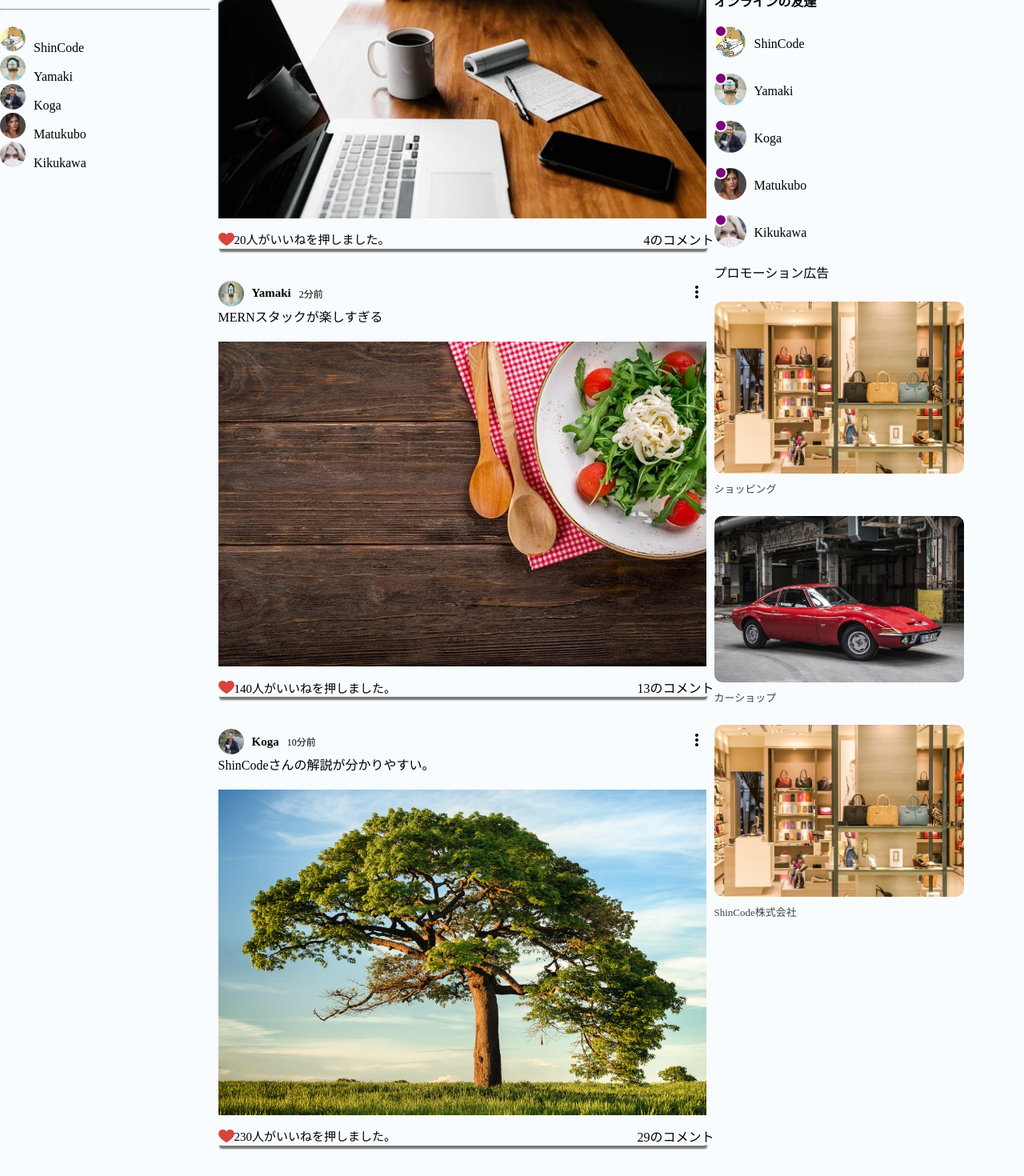
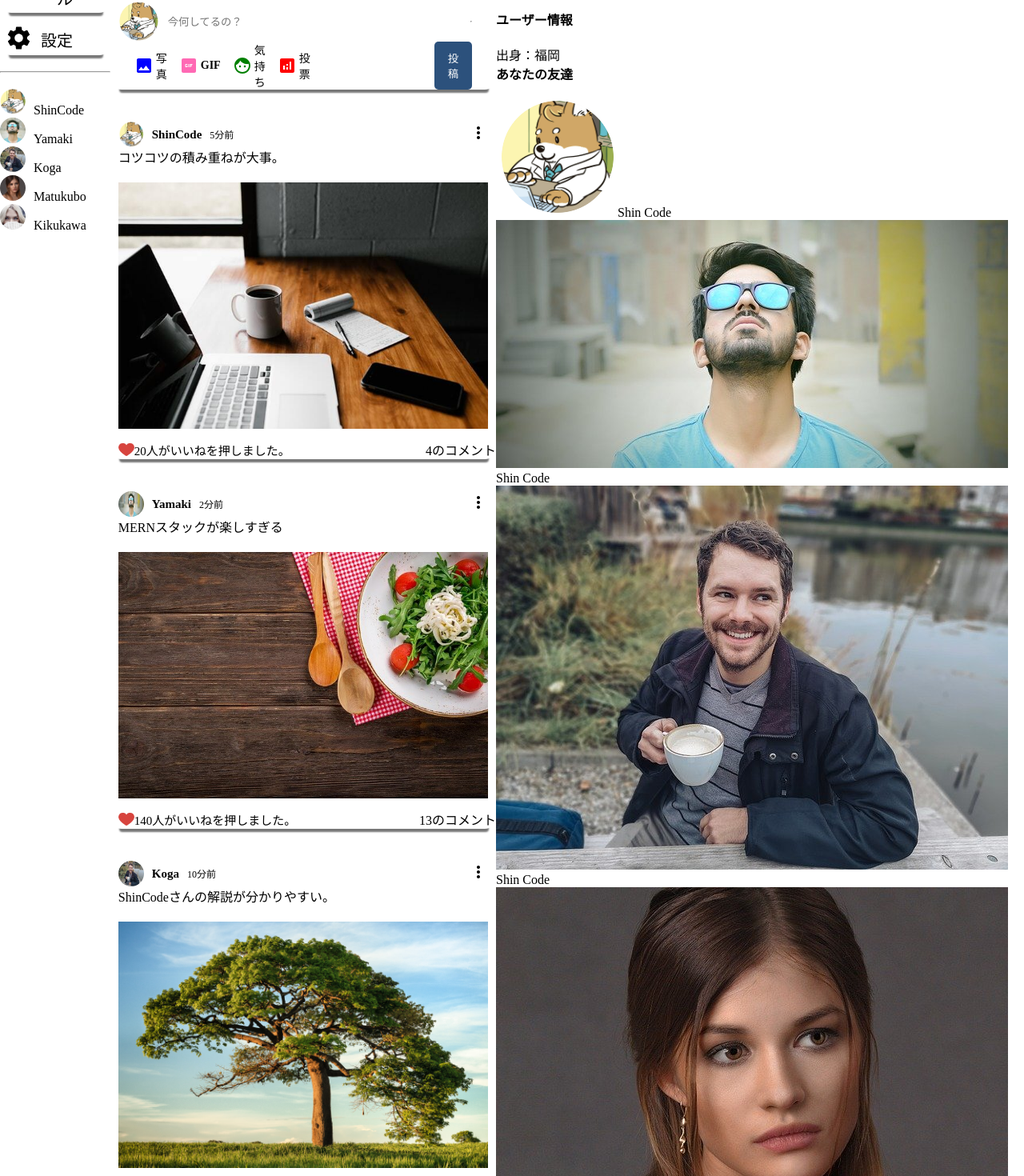
Before and after one commit to ShuheiKurinami/sns, a React (Create React App) app: page / in a window 1280 px wide. Shown: the part 420-1890 px from the top of the page at 80% size. Built offline with nearby package versions, Linux system fonts and the light colour scheme.

Commit message:
rightbarのhtml作成

```diff
--- a/src/App.tsx
+++ b/src/App.tsx
@@ -3,8 +3,8 @@
 import { Profile } from "./pages/profile/Profile";
 
 function App() {
-  return <Home />;
-  // return <Profile />;
+  // return <Home />;
+  return <Profile />;
 }
 
 export default App;
--- a/src/components/rightbar/Rightbar.tsx
+++ b/src/components/rightbar/Rightbar.tsx
@@ -54,7 +54,60 @@
   };
 
   const ProfileRightbar = () => {
-    return <>profileのrightbarです。</>;
+    return (
+      <>
+        <h4 className="rightbarTitle">ユーザー情報</h4>
+        <div className="rightbarInfo">
+          <div className="rightbarInfoItem">
+            <span className="rightbarInfoKey">出身：</span>
+            <span className="rightbarInfoKey">福岡</span>
+          </div>
+          <h4 className="rightbarTitle">あなたの友達</h4>
+          <div className="rightbarFollowings">
+            <div className="rightbarFollowing">
+              <img
+                src="assets/person/1.jpeg"
+                alt=""
+                className="rightbarFollowingImg"
+              />
+              <span className="rightbarFollowingName">Shin Code</span>
+            </div>
+            <div className="rightbarFollowing">
+              <img
+                src="assets/person/2.jpeg"
+                alt=""
+                className="rightbarFollowingImg"
+              />
+              <span className="rightbarFollowingName">Shin Code</span>
+            </div>
+            <div className="rightbarFollowing">
+              <img
+                src="assets/person/3.jpeg"
+                alt=""
+                className="rightbarFollowingImg"
+              />
+              <span className="rightbarFollowingName">Shin Code</span>
+            </div>
+            <div className="rightbarFollowing">
+              <img
+                src="assets/person/4.jpeg"
+                alt=""
+                className="rightbarFollowingImg"
+              />
+              <span className="rightbarFollowingName">Shin Code</span>
+            </div>
+            <div className="rightbarFollowing">
+              <img
+                src="assets/person/5.jpeg"
+                alt=""
+                className="rightbarFollowingImg"
+              />
+              <span className="rightbarFollowingName">Shin Code</span>
+            </div>
+          </div>
+        </div>
+      </>
+    );
   };
   return (
     <div className="rightbar">
```
